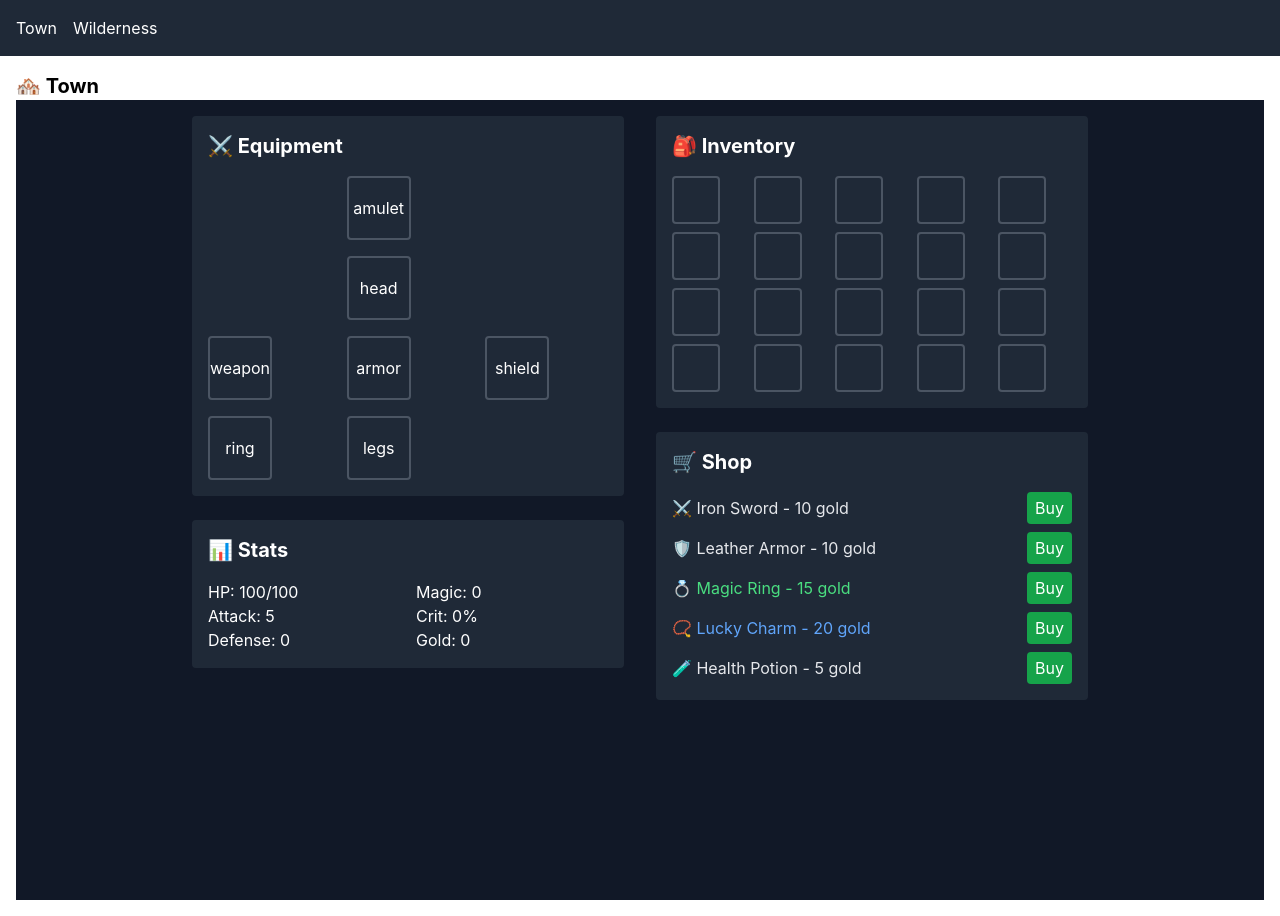
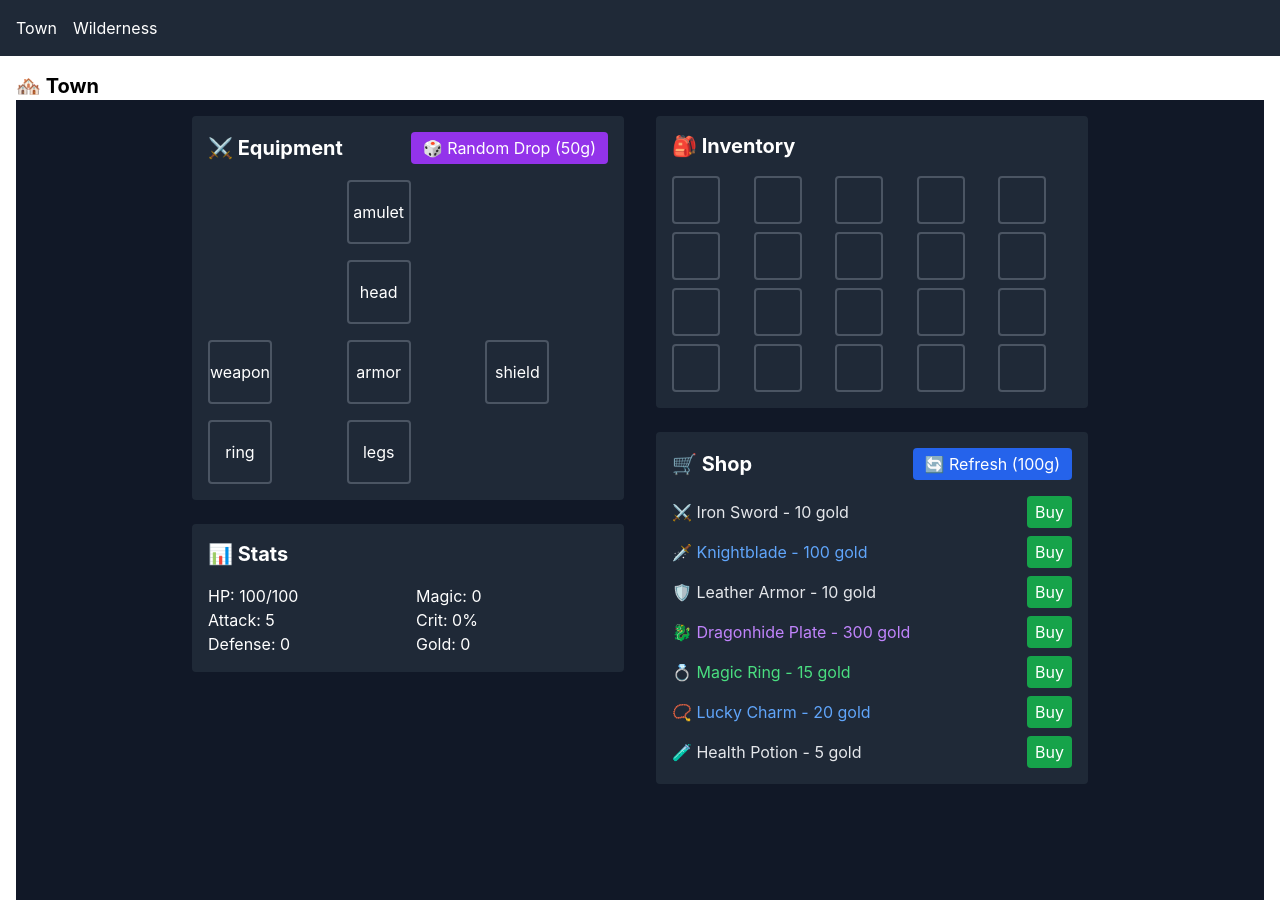
Before and after one commit to SETHK3/web-rpg, a React (Create React App) app: page / in a window 1280 px wide. Built offline with nearby package versions, Linux system fonts and the light colour scheme.

Commit message:
intuitive equip functionality, random drop and shop refresh prices

```diff
--- a/src/scenes/RPGFeatures.tsx
+++ b/src/scenes/RPGFeatures.tsx
@@ -1,5 +1,5 @@
 import { useGameStore, Item, ItemType } from "../state/gameStore";
-import { useEffect, useRef } from "react";
+import { useEffect, useRef, useState } from "react";
 import { DndProvider, useDrag, useDrop } from "react-dnd";
 import { HTML5Backend } from "react-dnd-html5-backend";
 
@@ -101,28 +101,7 @@ function EquipmentSlot({ type, item, onDrop }: EquipmentSlotProps) {
   );
 }
 
-export default function RPGFeatures() {
-  const {
-    inventory,
-    addItem,
-    hp,
-    maxHp,
-    attack,
-    defense,
-    magicPower,
-    critChance,
-    gold,
-    equippedItems,
-    equipItem,
-    gainGold,
-    setHP,
-    updateStats,
-  } = useGameStore();
-
-  useEffect(() => {
-    updateStats();
-  }, [equippedItems, updateStats]);
-
+// Enhanced shop items with better variety and rarities
 const shopItems: Item[] = [
   {
     id: "sword1",
@@ -135,6 +114,16 @@ export default function RPGFeatures() {
     icon: "⚔️",
   },
   {
+    id: "knightblade",
+    name: "Knightblade",
+    type: "weapon",
+    rarity: "rare",
+    stats: { attack: 7, critChance: 5 },
+    cost: 100,
+    description: "A rare blade with deadly precision",
+    icon: "🗡️",
+  },
+  {
     id: "armor1",
     name: "Leather Armor",
     type: "armor",
@@ -143,6 +132,16 @@ export default function RPGFeatures() {
     cost: 10,
     description: "Basic leather armor",
     icon: "🛡️",
+  },
+  {
+    id: "dragonhide",
+    name: "Dragonhide Plate",
+    type: "armor",
+    rarity: "epic",
+    stats: { defense: 10, hp: 20 },
+    cost: 300,
+    description: "Forged from dragon scales",
+    icon: "🐉",
   },
   {
     id: "ring1",
@@ -176,6 +175,76 @@ export default function RPGFeatures() {
   },
 ];
 
+// Loot table for random drops
+const lootTable: Item[] = [
+  {
+    id: "sword-common",
+    name: "Rusty Sword",
+    type: "weapon",
+    rarity: "common",
+    stats: { attack: 2 },
+    cost: 10,
+    description: "A basic worn-out blade",
+    icon: "🗡️",
+  },
+  {
+    id: "chainmail",
+    name: "Chainmail Vest",
+    type: "armor",
+    rarity: "uncommon",
+    stats: { defense: 4 },
+    cost: 30,
+    description: "Sturdy enough for decent protection",
+    icon: "🛡️",
+  },
+  {
+    id: "magic-staff",
+    name: "Apprentice Staff",
+    type: "weapon",
+    rarity: "uncommon",
+    stats: { attack: 3, magicPower: 2 },
+    cost: 40,
+    description: "A staff with magical properties",
+    icon: "🪄",
+  },
+  {
+    id: "blessed-ring",
+    name: "Blessed Ring",
+    type: "ring",
+    rarity: "rare",
+    stats: { magicPower: 5, hp: 10 },
+    cost: 80,
+    description: "A ring blessed by the gods",
+    icon: "💍",
+  },
+];
+
+export default function RPGFeatures() {
+  const {
+    inventory,
+    addItem,
+    removeItem,
+    hp,
+    maxHp,
+    attack,
+    defense,
+    magicPower,
+    critChance,
+    gold,
+    equippedItems,
+    equipItem,
+    gainGold,
+    setHP,
+    updateStats,
+  } = useGameStore();
+
+  // Add state for shop items
+  const [currentShopItems, setCurrentShopItems] = useState(shopItems);
+
+  useEffect(() => {
+    updateStats();
+  }, [equippedItems, updateStats]);
+
   const handleBuy = (item: Item) => {
     if (gold >= item.cost) {
       addItem(item);
@@ -187,10 +256,71 @@ export default function RPGFeatures() {
 
   const handleUseItem = (item: Item) => {
     if (item.type === "potion") {
-      setHP(hp + (item.stats.hp || 0));
+      setHP(Math.min(maxHp, hp + (item.stats.hp || 0)));
+      removeItem(item.id);
     } else {
+      // Get the currently equipped item in this slot before equipping the new one
+      const currentlyEquipped = equippedItems[item.type];
+
+      // Equip the new item
       equipItem(item);
+      removeItem(item.id);
+
+      // If there was an item previously equipped, add it back to inventory
+      if (currentlyEquipped) {
+        addItem(currentlyEquipped);
       }
+    }
+  };
+
+  const RANDOM_DROP_COST = 50;
+  const SHOP_REFRESH_COST = 100;
+
+  const handleRandomDrop = () => {
+    if (gold < RANDOM_DROP_COST) {
+      alert(`Not enough gold! Random drops cost ${RANDOM_DROP_COST} gold.`);
+      return;
+    }
+
+    gainGold(-RANDOM_DROP_COST);
+    const roll = Math.random();
+    let filtered: Item[];
+
+    if (roll > 0.95) {
+      filtered = lootTable.filter((item) => item.rarity === "legendary");
+    } else if (roll > 0.85) {
+      filtered = lootTable.filter((item) => item.rarity === "epic");
+    } else if (roll > 0.6) {
+      filtered = lootTable.filter((item) => item.rarity === "rare");
+    } else if (roll > 0.3) {
+      filtered = lootTable.filter((item) => item.rarity === "uncommon");
+    } else {
+      filtered = lootTable.filter((item) => item.rarity === "common");
+    }
+
+    if (!filtered.length) {
+      filtered = lootTable.filter((item) => item.rarity === "common");
+    }
+
+    const drop = filtered[Math.floor(Math.random() * filtered.length)];
+    if (drop) {
+      const newItem = { ...drop, id: `${drop.id}-${Date.now()}` };
+      addItem(newItem);
+      alert(`You found a ${drop.rarity} item: ${drop.name}!`);
+    }
+  };
+
+  const handleRefreshShop = () => {
+    if (gold < SHOP_REFRESH_COST) {
+      alert(`Not enough gold! Shop refresh costs ${SHOP_REFRESH_COST} gold.`);
+      return;
+    }
+
+    gainGold(-SHOP_REFRESH_COST);
+
+    // Randomly select 7 items from the shop pool
+    const shuffled = [...shopItems].sort(() => Math.random() - 0.5);
+    setCurrentShopItems(shuffled.slice(0, 7));
   };
 
   return (
@@ -200,7 +330,16 @@ export default function RPGFeatures() {
           {/* Left side - Equipment and Stats */}
           <div className="space-y-6">
             <div className="bg-gray-800 p-4 rounded">
-              <h2 className="text-xl font-bold mb-4">⚔️ Equipment</h2>
+              <div className="flex justify-between items-center mb-4">
+                <h2 className="text-xl font-bold">⚔️ Equipment</h2>
+                <button
+                  onClick={handleRandomDrop}
+                  className="px-3 py-1 bg-purple-600 text-white rounded hover:bg-purple-500"
+                  title={`Try your luck with a random item drop!\nCost: ${RANDOM_DROP_COST} gold`}
+                >
+                  🎲 Random Drop ({RANDOM_DROP_COST}g)
+                </button>
+              </div>
               <div className="grid grid-cols-3 gap-4">
                 <div className="col-start-2">
                   <EquipmentSlot
@@ -295,14 +434,28 @@ export default function RPGFeatures() {
             </div>
 
             <div className="bg-gray-800 p-4 rounded">
-              <h2 className="text-xl font-bold mb-4">🛒 Shop</h2>
+              <div className="flex justify-between items-center mb-4">
+                <h2 className="text-xl font-bold">🛒 Shop</h2>
+                <button
+                  onClick={handleRefreshShop}
+                  className="px-3 py-1 bg-blue-600 text-white rounded hover:bg-blue-500"
+                  title={`Refresh shop inventory\nCost: ${SHOP_REFRESH_COST} gold`}
+                >
+                  🔄 Refresh ({SHOP_REFRESH_COST}g)
+                </button>
+              </div>
               <div className="space-y-2">
-                {shopItems.map((item) => (
+                {currentShopItems.map((item) => (
                   <div
                     key={item.id}
                     className="flex justify-between items-center"
                   >
-                    <span className={RARITY_COLORS[item.rarity]}>
+                    <span
+                      className={RARITY_COLORS[item.rarity]}
+                      title={`${item.description}\n${Object.entries(item.stats)
+                        .map(([key, value]) => `${key}: ${value}`)
+                        .join(", ")}`}
+                    >
                       {item.icon} {item.name} - {item.cost} gold
                     </span>
                     <button
```
Lines whose indentation alone changed are shown as unchanged.
